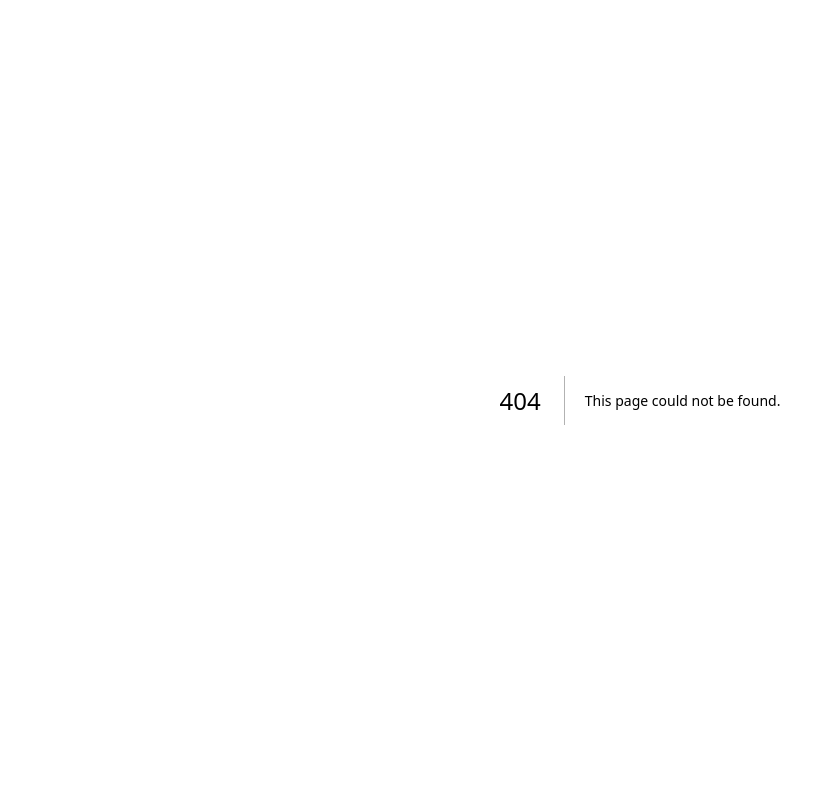
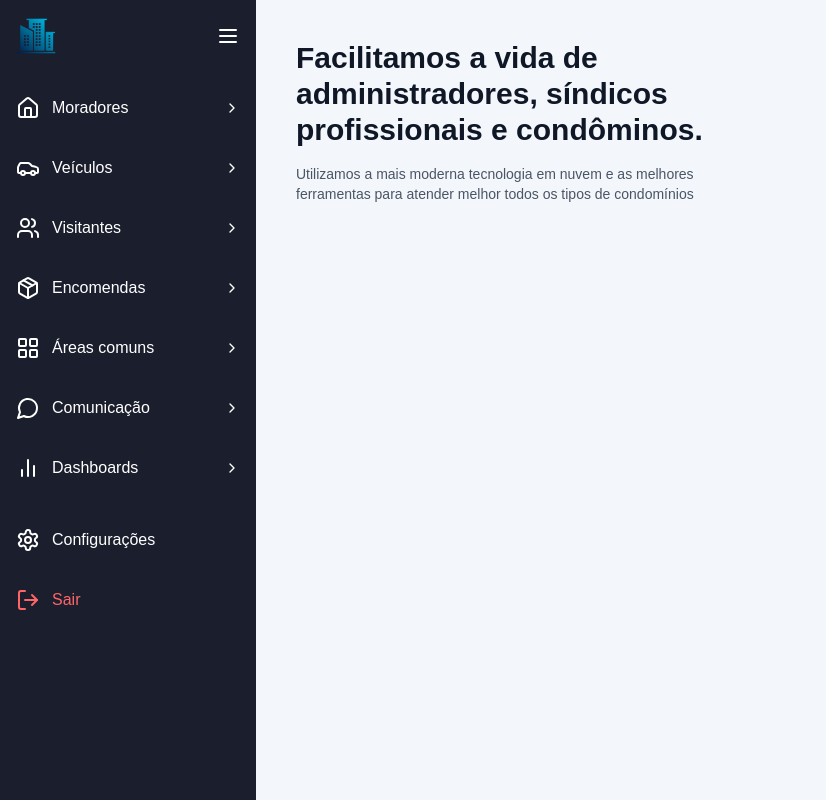
Before and after one commit to AndrezaCarrilho/admin-condominio, a Next.js app in the folder condominio/: page /Dashboard in a window 1280 px wide. Before the commit this address had no page. Shown: the whole page, without its empty margins (0-826 px from the left). Built offline with nearby package versions, Linux system fonts and the light colour scheme.

Commit message:
adição tela principal e sidenav

```diff
--- a/condominio/package.json
+++ b/condominio/package.json
@@ -9,6 +9,7 @@
     "lint": "next lint"
   },
   "dependencies": {
+    "lucide-react": "^0.511.0",
     "next": "15.3.1",
     "react": "^19.1.0",
     "react-dom": "^19.1.0",
--- /dev/null
+++ b/condominio/src/app/Components/sidenav.tsx
@@ -0,0 +1,134 @@
+'use client';
+
+import {
+  Home,
+  Car,
+  Users,
+  Package,
+  LayoutGrid,
+  MessageCircle,
+  BarChart2,
+  Settings,
+  LogOut,
+  ChevronDown,
+  ChevronRight,
+  Menu,
+} from 'lucide-react';
+import { useState } from 'react';
+import Image from 'next/image';
+
+const menuItems = [
+  {
+    label: 'Moradores',
+    icon: <Home />,
+    subItems: ['Listar', 'Adicionar'],
+  },
+  {
+    label: 'Veículos',
+    icon: <Car />,
+    subItems: ['Listar', 'Adicionar'],
+  },
+  {
+    label: 'Visitantes',
+    icon: <Users />,
+    subItems: ['Histórico', 'Autorizar'],
+  },
+  {
+    label: 'Encomendas',
+    icon: <Package />,
+    subItems: ['Pendentes', 'Entregues'],
+  },
+  {
+    label: 'Áreas comuns',
+    icon: <LayoutGrid />,
+    subItems: ['Reservas', 'Cadastrar Área'],
+  },
+  {
+    label: 'Comunicação',
+    icon: <MessageCircle />,
+    subItems: ['Avisos', 'Mensagens'],
+  },
+  {
+    label: 'Dashboards',
+    icon: <BarChart2 />,
+    subItems: ['Relatórios', 'Indicadores'],
+  },
+];
+
+const SideNav = () => {
+  const [isOpen, setIsOpen] = useState(true);
+  const [openMenus, setOpenMenus] = useState<Record<string, boolean>>({});
+
+  const toggleMenu = (label: string) => {
+    setOpenMenus((prev) => ({ ...prev, [label]: !prev[label] }));
+  };
+
+  return (
+    <div className={`bg-[#1b1f2d] text-white h-screen transition-all duration-300 ${isOpen ? 'w-64' : 'w-20'} flex flex-col`}>
+      {/* Topo: logo e botão */}
+      <div className="flex items-center justify-between p-4">
+        <div className="flex items-center space-x-2">
+          <Image
+            src="/logo.png"
+            alt="Logo"
+            width={isOpen ? 40 : 30}
+            height={isOpen ? 40 : 30}
+          />
+        </div>
+        <button onClick={() => setIsOpen(!isOpen)} className="text-white">
+          <Menu />
+        </button>
+      </div>
+
+      {/* Menu principal */}
+      <div className="flex-1 px-2 space-y-5 overflow-y-auto mt-4">
+        {menuItems.map(({ label, icon, subItems }) => (
+          <div key={label} className="space-y-1">
+            <div
+              className="flex items-center justify-between hover:bg-[#2c3145] p-2 rounded cursor-pointer transition"
+              onClick={() => toggleMenu(label)}
+            >
+              <div className="flex items-center space-x-3">
+                <div>{icon}</div>
+                {isOpen && <span>{label}</span>}
+              </div>
+              {isOpen && (
+                <div>
+                  {openMenus[label] ? <ChevronDown size={16} /> : <ChevronRight size={16} />}
+                </div>
+              )}
+            </div>
+
+            {/* Subitens */}
+            {isOpen && openMenus[label] && (
+              <div className="ml-8 mt-1 space-y-1">
+                {subItems.map((sub) => (
+                  <div
+                    key={sub}
+                    className="text-sm text-gray-300 hover:text-white cursor-pointer px-2 py-1 rounded hover:bg-[#3a3f57]"
+                  >
+                    {sub}
+                  </div>
+                ))}
+              </div>
+            )}
+          </div>
+        ))}
+
+        {/* Configurações */}
+        <div className="mt-8 hover:bg-[#2c3145] p-2 rounded cursor-pointer transition flex items-center space-x-3">
+          <Settings />
+          {isOpen && <span>Configurações</span>}
+        </div>
+
+        {/* Sair */}
+        <div className="mt-2 hover:bg-[#2c3145] p-2 rounded cursor-pointer transition flex items-center space-x-3 text-red-400">
+          <LogOut />
+          {isOpen && <span>Sair</span>}
+        </div>
+      </div>
+    </div>
+  );
+};
+
+export default SideNav;
--- /dev/null
+++ b/condominio/src/app/Dashboard/page.tsx
@@ -0,0 +1,20 @@
+import SideNav from '../Components/sidenav';
+
+export default function DashboardPage() {
+  return (
+    <div className="flex min-h-screen bg-[#f3f7fb]">
+      <SideNav />
+
+      <main className="flex-1 p-10">
+        <h1 className="text-3xl font-semibold text-gray-900 max-w-xl">
+          Facilitamos a vida de <br />
+          administradores, síndicos <br />
+          profissionais e condôminos.
+        </h1>
+        <p className="mt-4 text-sm text-gray-600 max-w-md">
+          Utilizamos a mais moderna tecnologia em nuvem e as melhores ferramentas para atender melhor todos os tipos de condomínios
+        </p>
+      </main>
+    </div>
+  );
+}
```
Also changed, not shown: 1 other file (tests, documents, lock files or other folders).
